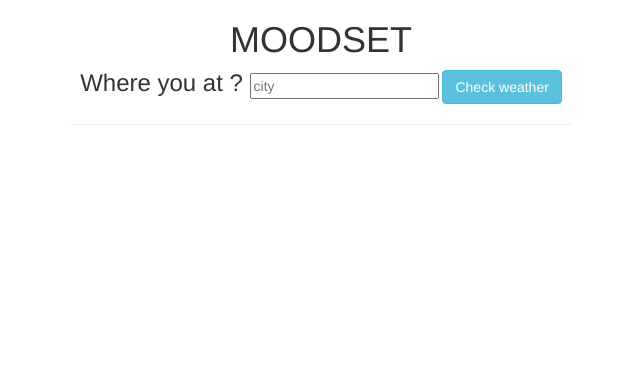
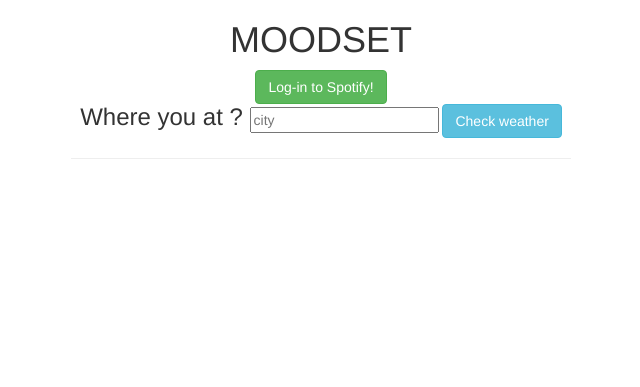
Before and after one commit to samcasm/moodsetNow, a plain HTML site: page moodset.html in a window 1280 px wide. Shown: the whole page, without its empty margins (319-959 px from the left). Drawn offline with nearby package versions, Linux system fonts and the light colour scheme.

Commit message:
Update moodset.html

```diff
--- a/moodset.html
+++ b/moodset.html
@@ -11,6 +11,7 @@
 	<div class="content">
 		<div class="header">
             <h1>MOODSET</h1>
+            <button id = "button1" style="display:block; margin:0 auto;" class="btn btn-success">Log-in to Spotify!</button>
             <h3>Where you at ? </h3>
             <input class="city" type="text"  placeholder="city">
             <button class="btn btn-info weather-button">Check weather</button>
```
